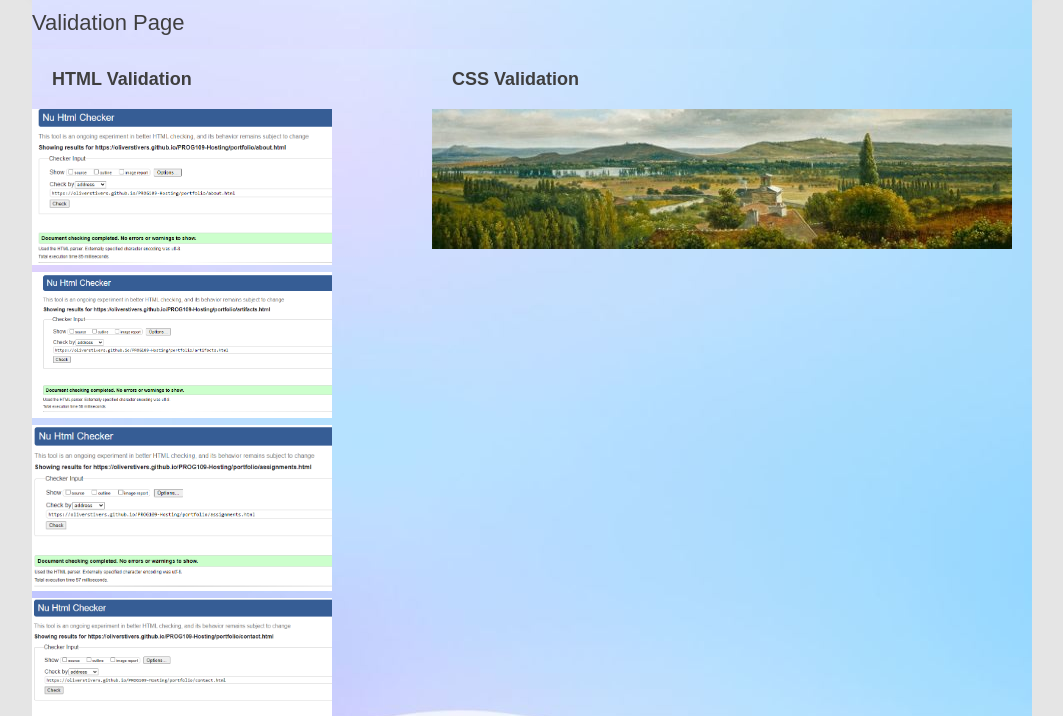
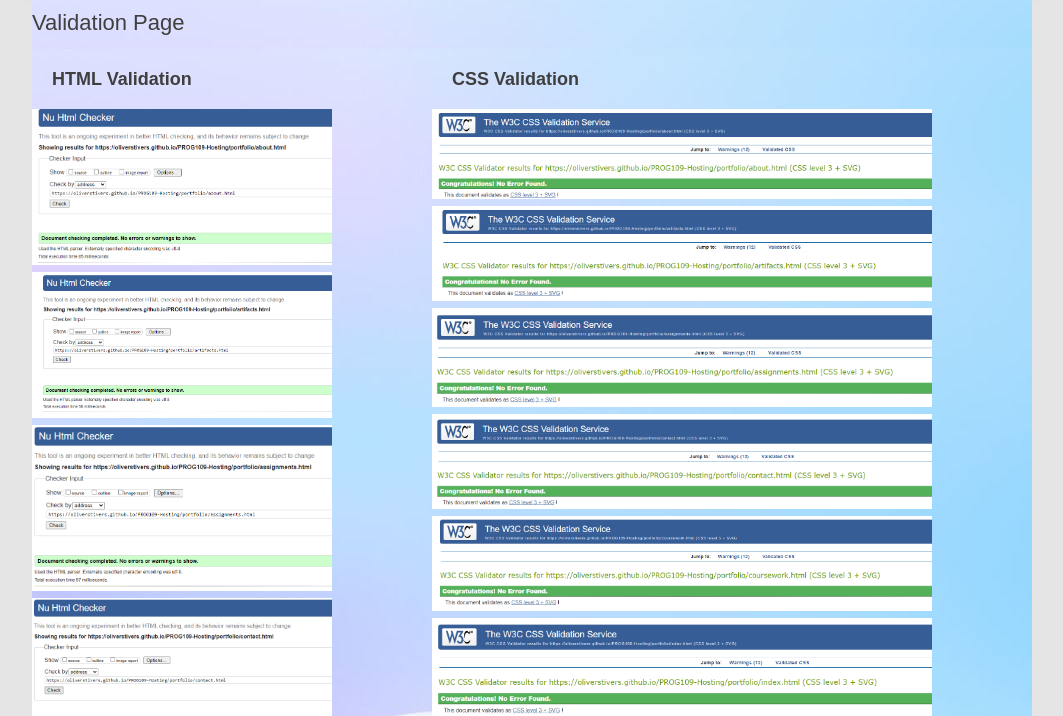
Before and after one commit to oliverstivers/PROG109-Hosting, a plain HTML site: page portfolio/validation.html in a window 1280 px wide. Shown: the part 234-950 px from the top of the page, without its empty margins (108-1171 px from the left). Drawn offline with Linux system fonts and the light colour scheme.

Commit message:
css validation

```diff
--- a/portfolio/validation.html
+++ b/portfolio/validation.html
@@ -50,7 +50,13 @@
                         <h3>
                             CSS Validation
                         </h3>
-                        <img src="src/pic3.jpg" alt="CSS Validation" />
+                        <img src="src/about css.png" alt="HTML Validation" width="500" />
+                        <img src="src/artifact css.png" alt="HTML Validation" width="500" />
+                        <img src="src/assignments css.png" alt="HTML Validation" width="500" />
+                        <img src="src/contact css.png" alt="HTML Validation" width="500" />
+                        <img src="src/course css.png" alt="HTML Validation" width="500" />
+                        <img src="src/home css.png" alt="HTML Validation" width="500" />
+                        <img src="src/own css.png" alt="HTML Validation" width="500" />
                     </div>
                 </div>
 
```
Also changed, not shown: portfolio/src/about css.png (added), portfolio/src/artifact css.png (added), portfolio/src/assignments css.png (added), portfolio/src/contact css.png (added), portfolio/src/course css.png (added), portfolio/src/home css.png (added), portfolio/src/own css.png (added).
